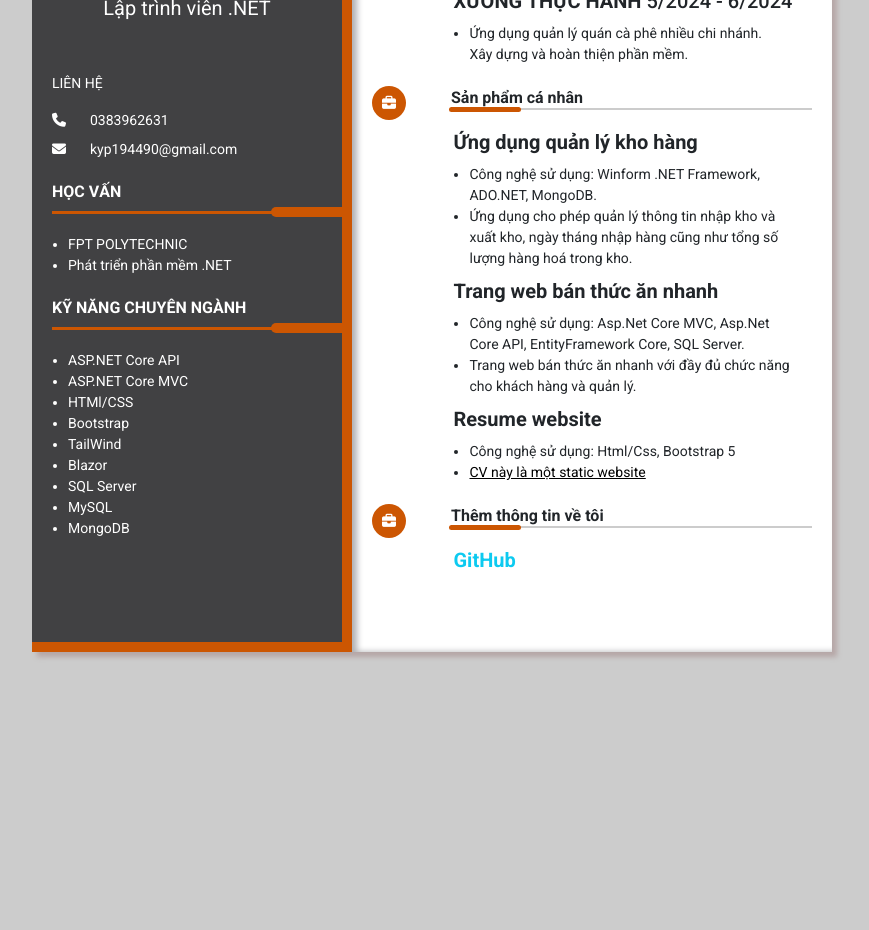
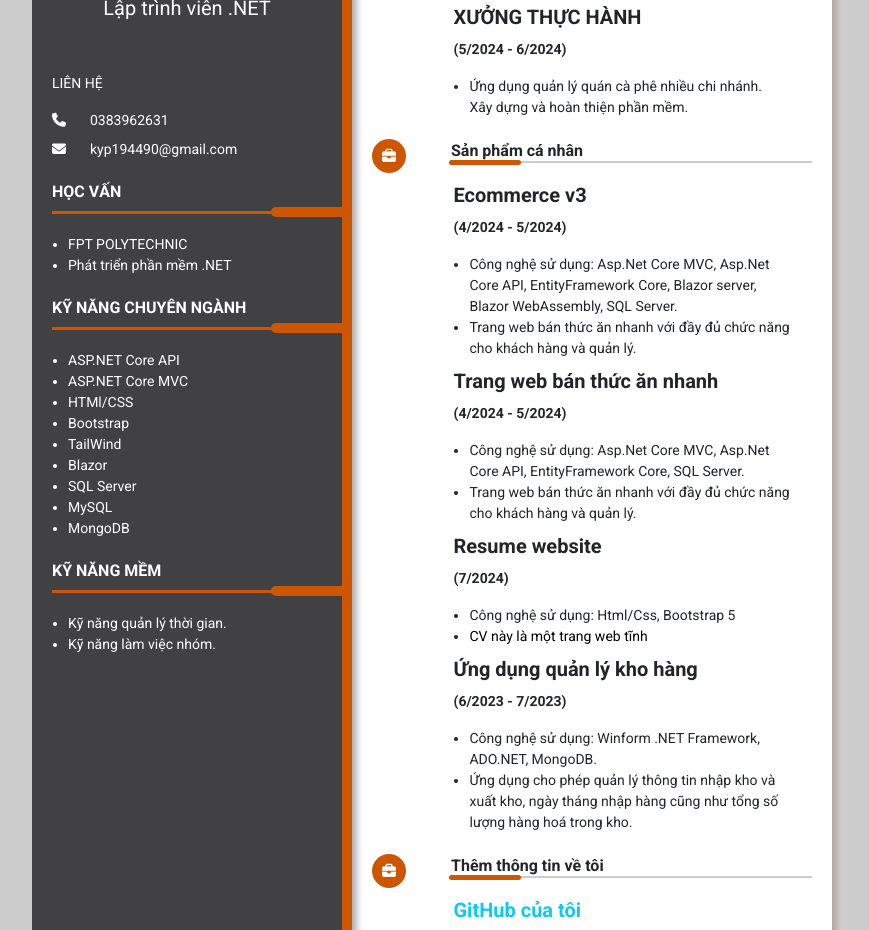
Before and after one commit to PhanKydeptrai/My-Resume, a plain HTML site: page index.html in a window 1280 px wide. Shown: the part 418-1348 px from the top of the page, without its empty margins (208-1077 px from the left). Before the commit the page ends 1120 px from the top, so only its background shows below. Drawn offline with nearby package versions, Linux system fonts and the light colour scheme.

Commit message:
new commit

```diff
--- a/index.html
+++ b/index.html
@@ -67,6 +67,13 @@
                     </ul>
                 </div>
 
+                <div class="resume_side-section">
+                    <p class="title">KỸ NĂNG MỀM</p>
+                    <ul class="list">
+                        <li>Kỹ năng quản lý thời gian.</li>
+                        <li>Kỹ năng làm việc nhóm.</li>
+                    </ul>
+                </div>
             </div>
 
             <div class="resume_information">
@@ -84,24 +91,22 @@
                             Các hoạt động tham gia
                         </p>
                     </div>
-
                     <div class="details">
                         <div class="year"></div>
                         <div class="info">
-                            <p class="title h5"><b>XƯỞNG THỰC HÀNH</b>  1/2024 - 4/2024</p>
+                            <p class="title h5"><b>XƯỞNG THỰC HÀNH</b></p>
+                            <p ><b>(1/2024 - 4/2024)</b></p>
                             <ul class="list">
                                 <li>Kiểm thử dự án quản lý kho hàng.</li>
                                 Tìm hiểu về quá trình kiểm thử một phần mềm bằng những kỹ thuật như smoke test, kỹ thuật kiểm thử hộp đen, hộp trắng. Tìm và xử lý những lỗi phát sinh.
                             </ul>
                         </div>
                     </div>
-
-                    <br>
-
                     <div class="details">
                         <div class="year"></div>
                         <div class="info">
-                            <p class="title h5"><b>XƯỞNG THỰC HÀNH</b>  5/2024 - 6/2024</p>
+                            <p class="title h5"><b>XƯỞNG THỰC HÀNH</b></p>
+                            <p><b>(5/2024 - 6/2024) </b></p>
                             <ul class="list">
                                 <li >Ứng dụng quản lý quán cà phê nhiều chi nhánh.</li>
                                 Xây dựng và hoàn thiện phần mềm.
@@ -121,24 +126,23 @@
                     <div class="details">
                         <div class="year"></div>
                         <div class="info">
-                            <p class="title h5"><b>Ứng dụng quản lý kho hàng</b></p>
+                            <p class="title h5"><b>Ecommerce v3</b></p>
+                            <p><b>(4/2024 - 5/2024) </b></p>
                             <ul class="list">
-                                <li >Công nghệ sử dụng: Winform .NET Framework, ADO.NET, MongoDB.</li>
-                                <li >Ứng dụng cho phép quản lý thông tin nhập kho và xuất kho, ngày tháng nhập hàng cũng như tổng số lượng hàng hoá trong kho.</li>
+                                <li >Công nghệ sử dụng: Asp.Net Core MVC, Asp.Net Core API, EntityFramework Core, Blazor server, Blazor WebAssembly, SQL Server.</li>
+                                <li >Trang web bán thức ăn nhanh với đầy đủ chức năng cho khách hàng và quản lý.</li>
                             </ul>
-
                         </div>
                     </div>
-
                     <div class="details">
                         <div class="year"></div>
                         <div class="info">
                             <p class="title h5"><b>Trang web bán thức ăn nhanh</b></p>
+                            <p><b>(4/2024 - 5/2024) </b></p>
                             <ul class="list">
                                 <li >Công nghệ sử dụng: Asp.Net Core MVC, Asp.Net Core API, EntityFramework Core, SQL Server.</li>
                                 <li >Trang web bán thức ăn nhanh với đầy đủ chức năng cho khách hàng và quản lý.</li>
                             </ul>
-
                         </div>
                     </div>
 
@@ -146,13 +150,26 @@
                         <div class="year"></div>
                         <div class="info">
                             <p class="title h5"><b>Resume website</b></p>
+                            <p><b>(7/2024) </b></p>
                             <ul class="list">
                                 <li >Công nghệ sử dụng: Html/Css, Bootstrap 5</li>
-                                <li ><a href="" class="text-decoration text-black">CV này là một static website</a></li>
+                                <li ><a href="" class="text-decoration-none text-black">CV này là một trang web tĩnh</a></li>
                             </ul>
-
                         </div>
                     </div>
+
+                    <div class="details">
+                        <div class="year"></div>
+                        <div class="info">
+                            <p class="title h5"><b>Ứng dụng quản lý kho hàng </b></p>
+                            <p><b>(6/2023 - 7/2023) </b></p>
+                            <ul class="list">
+                                <li >Công nghệ sử dụng: Winform .NET Framework, ADO.NET, MongoDB.</li>
+                                <li >Ứng dụng cho phép quản lý thông tin nhập kho và xuất kho, ngày tháng nhập hàng cũng như tổng số lượng hàng hoá trong kho.</li>
+                            </ul>
+                        </div>
+                    </div>
+
                     <br>
                     <div class="header">
                         <div class="logo">
@@ -166,7 +183,7 @@
                     <div class="details">
                         <div class="year"></div>
                         <div class="info">
-                            <p class="title h5" ><a href="https://github.com/PhanKydeptrai" class="text-decoration-none text-info"><b>GitHub</b></a></p>
+                            <p class="title h5" ><a href="https://github.com/PhanKydeptrai" class="text-decoration-none text-info"><b>GitHub của tôi</b></a></p>
 
                         </div>
                     </div>
```
